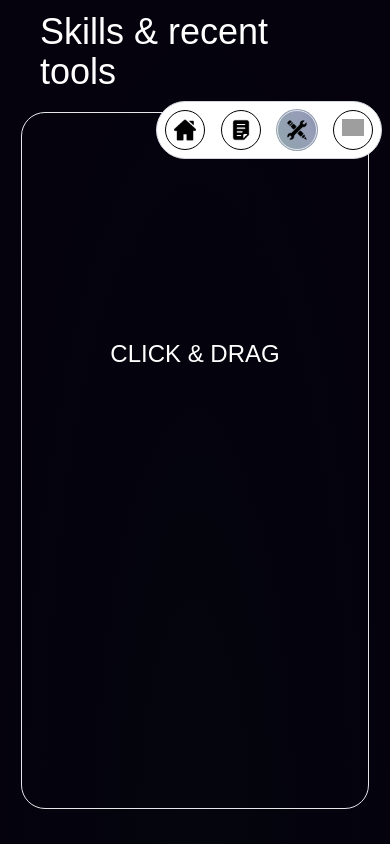
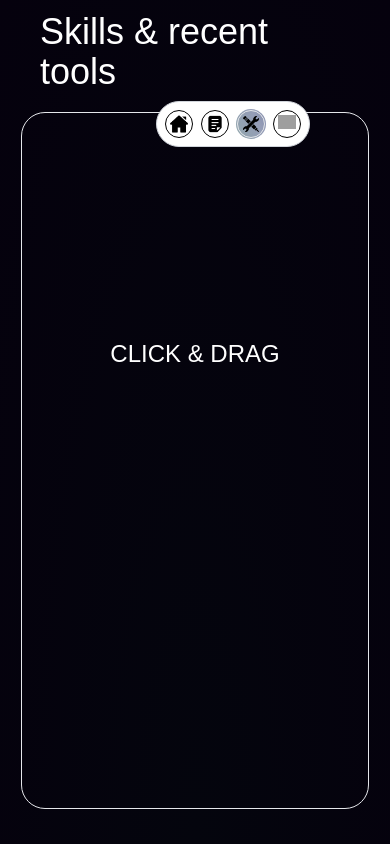
Before and after one commit to NotGyashu/Updated-Portfolio, a React (Create React App) app: page /skills in a window 390 px wide. Built offline with nearby package versions, Linux system fonts and the light colour scheme; grey boxes are pictures that could not be loaded; a web font is replaced by a local one.

Commit message:
making responsive

```diff
--- a/src/subComponents/main.js
+++ b/src/subComponents/main.js
@@ -69,7 +69,7 @@ function Main() {
   };
   return (
     <div className="w-full no-scrollbar border flex-grow relative flex flex-col  justify-between items-center lg:mt-[10vh] mt-[5vh]">
-      <div className="border-2 absolute top-[20%] left-7 py-2 px-1  rounded-full" id="navbar">
+      <div className="border-2 absolute lg:top-[20%] top-[10%] left-7 py-2 px-1  rounded-full" id="navbar">
         <MainNavbar />
       </div>
       <div className="w-[70vw]   flex flex-col ">
--- a/src/subComponents/mainNavbar.js
+++ b/src/subComponents/mainNavbar.js
@@ -68,8 +68,8 @@ function MainNavbar() {
       <div
         className={`h-auto py-1 ${
           isContact || isProjects ||isSkills
-            ? "flex flex-row gap-4"
-            : "flex flex-col gap-4"
+            ? "flex flex-row lg:gap-4 gap-2"
+            : "flex flex-col lg:gap-4 gap-2"
         }
 
         }`}
@@ -80,7 +80,7 @@ function MainNavbar() {
               param === img.name
                 ? "gradient-border-2 border"
                 : "border border-black"
-            } bg-transparent rounded-full p-2 w-10 `}
+            } bg-transparent rounded-full p-1 w-7 lg:p-2 lg:w-10 `}
             whileHover={{ scale: 1.1 }}
           >
             <Link to={img.link}>
```
